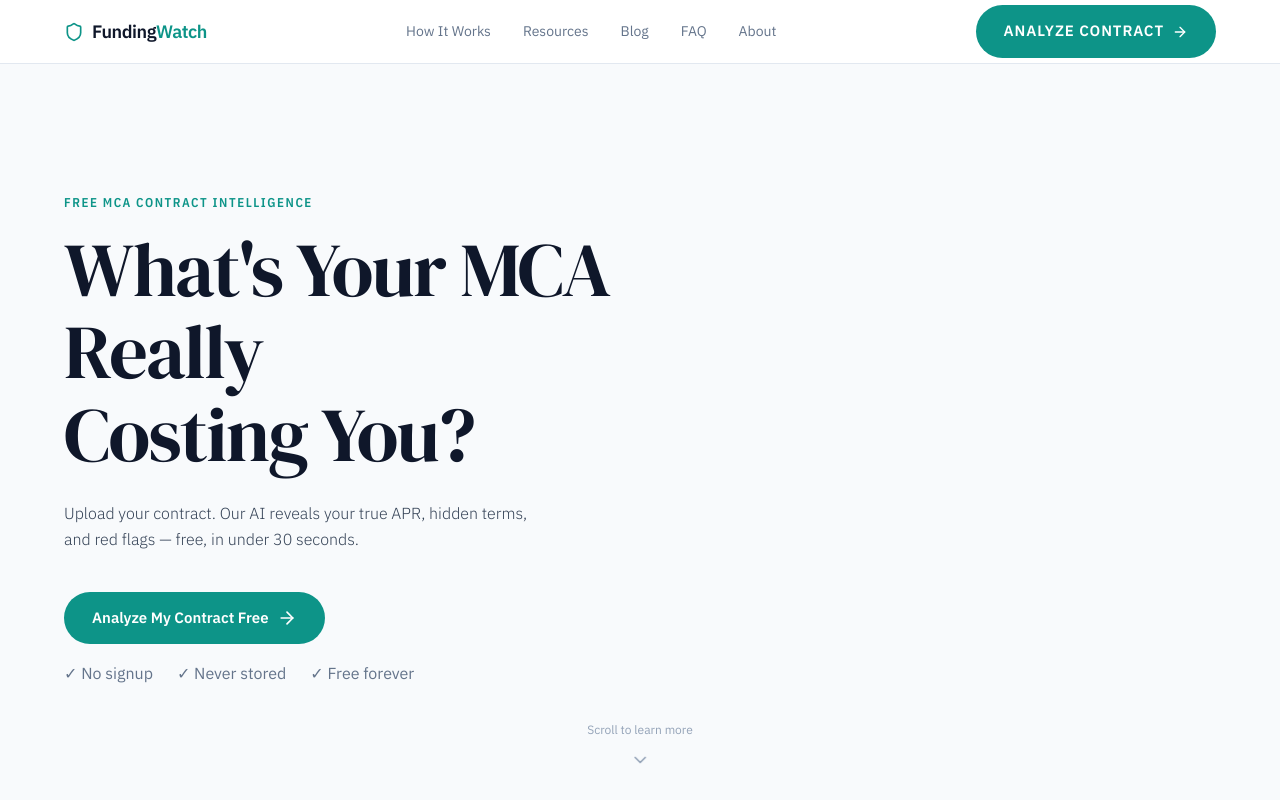
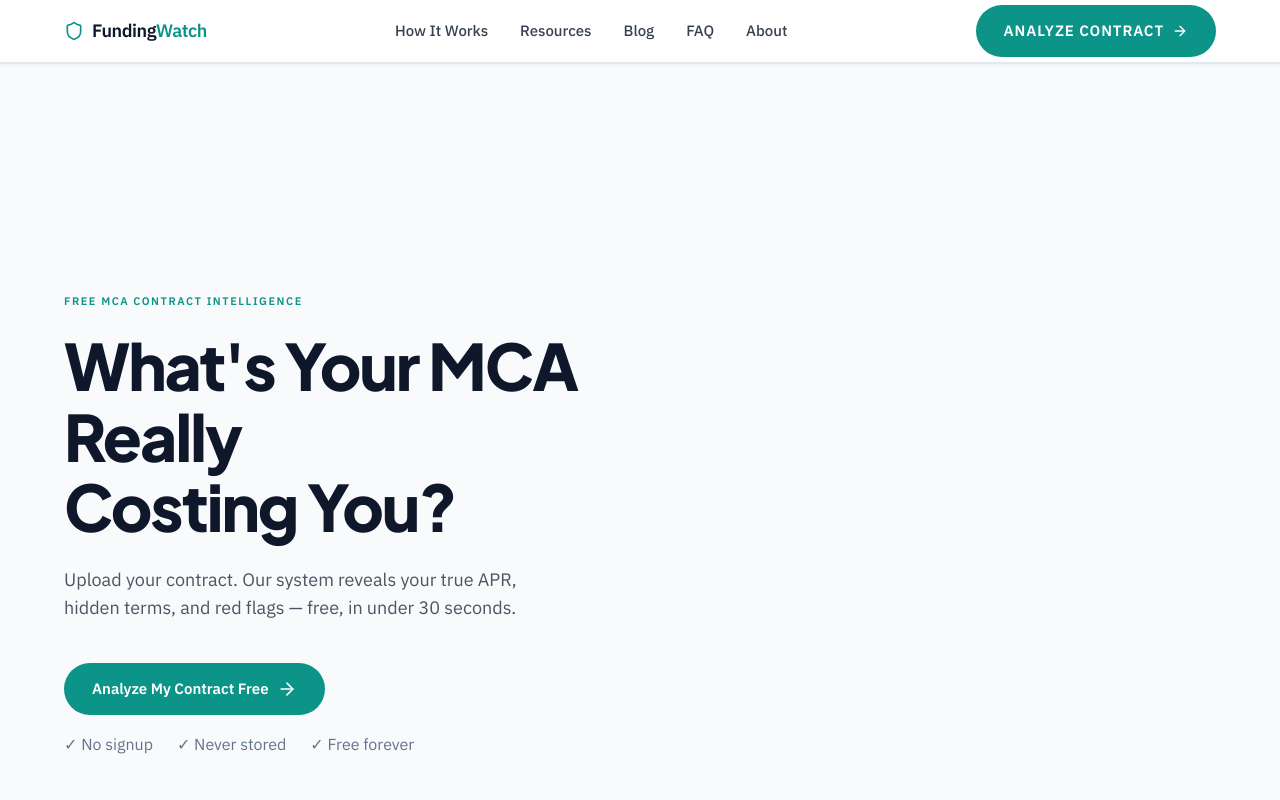
Before and after one commit to tchogorian/fundingwatch, a Next.js app: page / in a window 1280 px wide. Shown: the top 800 px of the page. Built offline with nearby package versions, Linux system fonts and the light colour scheme.

Commit message:
design update

```diff
--- a/src/app/layout.tsx
+++ b/src/app/layout.tsx
@@ -4,6 +4,7 @@ import {
   IBM_Plex_Sans,
   IBM_Plex_Mono,
   IBM_Plex_Sans_Condensed,
+  Plus_Jakarta_Sans,
 } from "next/font/google";
 import Navbar from "@/components/Navbar";
 import "./globals.css";
@@ -12,6 +13,13 @@ const dmSerif = DM_Serif_Display({
   weight: ["400"],
   subsets: ["latin"],
   variable: "--font-display",
+  display: "swap",
+});
+
+const plusJakarta = Plus_Jakarta_Sans({
+  weight: ["400", "500", "600", "700", "800"],
+  subsets: ["latin"],
+  variable: "--font-hero",
   display: "swap",
 });
 
@@ -39,7 +47,7 @@ const ibmPlexCondensed = IBM_Plex_Sans_Condensed({
 export const metadata: Metadata = {
   title: "FundingWatch — Free MCA Contract Intelligence",
   description:
-    "Upload your merchant cash advance contract. Our AI reveals your true APR, hidden terms, and red flags — free, in under 30 seconds.",
+    "Upload your merchant cash advance contract. Our system reveals your true APR, hidden terms, and red flags — free, in under 30 seconds.",
 };
 
 export default function RootLayout({
@@ -50,7 +58,7 @@ export default function RootLayout({
   return (
     <html
       lang="en"
-      className={`${dmSerif.variable} ${ibmPlexSans.variable} ${ibmPlexMono.variable} ${ibmPlexCondensed.variable}`}
+      className={`${dmSerif.variable} ${plusJakarta.variable} ${ibmPlexSans.variable} ${ibmPlexMono.variable} ${ibmPlexCondensed.variable}`}
     >
       <body className="font-sans antialiased">
         <a
--- a/src/components/AboutFundingWatch.tsx
+++ b/src/components/AboutFundingWatch.tsx
@@ -27,7 +27,7 @@ export default function AboutFundingWatch() {
                 Factor rates sound simple. A rate of 1.3 doesn&apos;t sound alarming. But when you convert that to an annual percentage rate, the number can be shocking — 80%, 150%, sometimes over 300%. And buried in the fine print are clauses that can freeze your bank account, seize your assets, and leave you with no legal recourse.
               </p>
               <p>
-                FundingWatch exists to fix this. We built an AI-powered tool that reads your contract the way a financial analyst would — and translates the complexity into plain English. No jargon, no sales pitch, no cost. Just the facts about what you signed and what it really means for your business.
+                FundingWatch exists to fix this. We built the FundingWatch scanner that reads your contract the way a financial analyst would — and translates the complexity into plain English. No jargon, no sales pitch, no cost. Just the facts about what you signed and what it really means for your business.
               </p>
             </div>
             <div className="mt-10 flex flex-wrap gap-10">
--- a/src/components/FAQ.tsx
+++ b/src/components/FAQ.tsx
@@ -13,7 +13,7 @@ const items = [
   {
     question: "Is my contract kept private?",
     answer:
-      "Your contract is analyzed in real-time by our AI and the contents are never stored on our servers. We don't share your document with anyone. The analysis is generated instantly and exists only in your browser session.",
+      "Your contract is analyzed in real-time by our system and the contents are never stored on our servers. We don't share your document with anyone. The analysis is generated instantly and exists only in your browser session.",
   },
   {
     question: "Who sees my analysis results?",
@@ -26,9 +26,9 @@ const items = [
       "No. FundingWatch provides factual analysis of your contract terms — things like your effective APR, payment structure, and whether specific clauses are present. We present data, not legal opinions. If your analysis reveals concerning terms and you'd like legal guidance, we can connect you with a licensed attorney who specializes in MCA defense.",
   },
   {
-    question: "How accurate is the AI analysis?",
+    question: "How accurate is the analysis?",
     answer:
-      "Our AI analyzes the actual text of your contract and calculates your effective APR using standard financial formulas. It identifies specific clauses, terms, and conditions based on what's written in your document. The analysis is only as complete as the document you provide — clearer documents produce more detailed results.",
+      "Our engine analyzes the actual text of your contract and calculates your effective APR using standard financial formulas. It identifies specific clauses, terms, and conditions based on what's written in your document. The analysis is only as complete as the document you provide — clearer documents produce more detailed results.",
   },
   {
     question: "What file types can I upload?",
--- a/src/components/Footer.tsx
+++ b/src/components/Footer.tsx
@@ -36,7 +36,7 @@ export default function Footer() {
               className="mt-4 max-w-[280px] text-[var(--text-sm)] leading-[1.6]"
               style={{ color: "var(--color-text-secondary)" }}
             >
-              Helping small business owners understand their MCA contracts. Free AI-powered analysis.
+              Helping small business owners understand their MCA contracts. Free contract intelligence.
             </p>
             <a
               href="mailto:hello@fundingwatch.org"
--- a/src/components/Hero.tsx
+++ b/src/components/Hero.tsx
@@ -21,10 +21,28 @@ export default function Hero() {
       <div className="relative mx-auto grid w-full max-w-[var(--max-width-content)] grid-cols-1 gap-12 px-4 lg:grid-cols-[60%_40%] lg:items-center lg:gap-16 lg:px-6">
         {/* Left column — content */}
         <div className="flex flex-col">
-          <p className="eyebrow">FREE MCA CONTRACT INTELLIGENCE</p>
+          <p
+            className="uppercase"
+            style={{
+              fontSize: "11px",
+              fontWeight: 700,
+              letterSpacing: "0.14em",
+              color: "#0D9488",
+              marginBottom: "20px",
+            }}
+          >
+            FREE MCA CONTRACT INTELLIGENCE
+          </p>
           <h1
-            className="mt-4 font-display text-[2.25rem] leading-[1.08] tracking-tight text-[var(--color-text-primary)] sm:text-[3rem] lg:text-[4.768rem]"
-            style={{ letterSpacing: "-0.02em" }}
+            className="mt-0"
+            style={{
+              fontFamily: "var(--font-hero), 'Inter', sans-serif",
+              fontWeight: 800,
+              fontSize: "clamp(2.4rem, 5.5vw, 4rem)",
+              lineHeight: 1.1,
+              color: "#0F172A",
+              letterSpacing: "-0.03em",
+            }}
           >
             What&apos;s Your MCA
             <br />
@@ -33,10 +51,10 @@ export default function Hero() {
             Costing You?
           </h1>
           <p
-            className="mt-6 max-w-[480px] text-[var(--text-lg)] font-light leading-relaxed"
-            style={{ color: "#334155" }}
+            className="mt-6 max-w-[460px] font-normal leading-relaxed"
+            style={{ fontSize: "18px", color: "#4B5563", lineHeight: 1.6 }}
           >
-            Upload your contract. Our AI reveals your true APR, hidden terms, and red flags —
+            Upload your contract. Our system reveals your true APR, hidden terms, and red flags —
             free, in under 30 seconds.
           </p>
           <div className="mt-10 flex flex-col gap-4">
@@ -86,71 +104,132 @@ function SampleReportCard({ onAnalyze }: { onAnalyze: () => void }) {
   return (
     <div
       ref={cardRef}
-      className="rounded-[var(--radius-xl)] border border-[var(--color-border-default)] shadow-[var(--shadow-md)]"
+      className="rounded-[var(--radius-xl)] overflow-hidden"
       style={{
         background: "#FFFFFF",
-        borderLeftWidth: "3px",
-        borderLeftColor: "#DC2626",
+        border: "1px solid #E2E8F0",
+        borderTop: "3px solid #DC2626",
+        boxShadow: "0 4px 24px rgba(0,0,0,0.08)",
         animation: "fadeInUp 600ms var(--ease-out) 200ms both",
       }}
     >
       <div className="p-6">
-        <p
-          className="text-[var(--text-sm)] font-semibold uppercase tracking-wider"
-          style={{ color: "var(--color-text-secondary)" }}
+        <p style={{ fontSize: "11px", textTransform: "uppercase", color: "#6B7280" }}>
+          SAMPLE ANALYSIS REPORT
+        </p>
+
+        <div className="mt-3 flex items-start justify-between gap-3">
+          <div>
+            <p className="font-semibold" style={{ fontSize: "15px", color: "#0F172A" }}>
+              Riverside Deli & Catering LLC
+            </p>
+            <p style={{ fontSize: "13px", color: "#6B7280" }}>New York, NY</p>
+          </div>
+          <div className="flex flex-col items-end">
+            <div className="flex items-baseline gap-0.5">
+              <div
+                className="flex h-[52px] w-[52px] shrink-0 items-center justify-center rounded-full font-mono text-[18px] font-bold"
+                style={{
+                  border: "3px solid #DC2626",
+                  background: "#FEF2F2",
+                  color: "#DC2626",
+                }}
               >
-          Sample Report Preview
-        </p>
-        <p className="mt-1 font-mono text-[var(--text-base)] font-medium text-[var(--color-text-primary)]">
-          Sample MCA Co. &nbsp;&nbsp;
-          <span className="text-[var(--color-accent-primary)]">████████ 78/100</span>
-        </p>
-        <hr className="my-4 border-[var(--color-border-default)]" />
-        <div className="space-y-3">
-          <div className="flex justify-between">
-            <span style={{ color: "var(--color-text-secondary)" }}>Effective APR</span>
-            <span className="font-mono font-medium text-[var(--color-accent-primary)]">187%</span>
+                78
               </div>
-          <div className="flex justify-between">
-            <span style={{ color: "var(--color-text-secondary)" }}>Factor Rate</span>
-            <span className="font-mono font-medium text-[var(--color-text-primary)]">1.45×</span>
+              <span style={{ fontSize: "12px", color: "#9CA3AF", marginLeft: "2px" }}>/100</span>
             </div>
-          <div className="flex justify-between">
-            <span style={{ color: "var(--color-text-secondary)" }}>Daily Payment</span>
-            <span className="font-mono font-medium text-[var(--color-text-primary)]">$892</span>
+            <span style={{ fontSize: "10px", color: "#DC2626", fontWeight: 700, marginTop: "4px" }}>
+              HIGH RISK
+            </span>
           </div>
         </div>
-        <div className="mt-4 flex flex-wrap gap-2">
-          <span className="badge badge-danger">Red Flag</span>
-          <span className="text-[var(--text-xs)]" style={{ color: "var(--color-text-secondary)" }}>
+
+        <hr className="my-5 border-[#E2E8F0]" />
+
+        <p style={{ fontSize: "12px", color: "#6B7280" }}>You&apos;re paying</p>
+        <p className="font-mono font-extrabold" style={{ fontSize: "32px", color: "#DC2626" }}>
+          187% APR
+        </p>
+        <p style={{ fontSize: "13px", color: "#6B7280" }}>on a $50,000 advance</p>
+        <p className="mt-2 italic" style={{ fontSize: "14px", color: "#374151" }}>
+          That&apos;s $22,500 in fees — for 6 months.
+        </p>
+
+        <hr className="my-5 border-[#E2E8F0]" />
+
+        <p className="font-semibold" style={{ fontSize: "13px", color: "#374151" }}>
+          3 Contract Problems Found:
+        </p>
+
+        <div className="mt-4 space-y-4">
+          <div>
+            <span
+              className="inline-block px-2 py-[3px] text-[10px] font-bold uppercase"
+              style={{
+                background: "#FEF2F2",
+                border: "1px solid #FECACA",
+                color: "#991B1B",
+                borderRadius: "4px",
+              }}
+            >
+              RED FLAG
+            </span>
+            <span className="ml-2 font-medium" style={{ fontSize: "13px", color: "#374151" }}>
               Confession of Judgment
             </span>
+            <p className="mt-1 pl-0" style={{ fontSize: "12px", color: "#6B7280" }}>
+              Lender can freeze your bank account without warning
+            </p>
           </div>
-        <div className="mt-2 flex flex-wrap gap-2">
-          <span className="badge badge-danger">Red Flag</span>
-          <span className="text-[var(--text-xs)]" style={{ color: "var(--color-text-secondary)" }}>
+          <div>
+            <span
+              className="inline-block px-2 py-[3px] text-[10px] font-bold uppercase"
+              style={{
+                background: "#FEF2F2",
+                border: "1px solid #FECACA",
+                color: "#991B1B",
+                borderRadius: "4px",
+              }}
+            >
+              RED FLAG
+            </span>
+            <span className="ml-2 font-medium" style={{ fontSize: "13px", color: "#374151" }}>
               No Reconciliation Clause
             </span>
+            <p className="mt-1 pl-0" style={{ fontSize: "12px", color: "#6B7280" }}>
+              Payments won&apos;t adjust if your revenue drops
+            </p>
           </div>
-        <div className="mt-2 flex flex-wrap gap-2">
-          <span className="badge badge-warning">Caution</span>
-          <span className="text-[var(--text-xs)]" style={{ color: "var(--color-text-secondary)" }}>
+          <div>
+            <span
+              className="inline-block px-2 py-[3px] text-[10px] font-bold uppercase"
+              style={{
+                background: "#FFFBEB",
+                border: "1px solid #FDE68A",
+                color: "#92400E",
+                borderRadius: "4px",
+              }}
+            >
+              CAUTION
+            </span>
+            <span className="ml-2 font-medium" style={{ fontSize: "13px", color: "#374151" }}>
               Personal Guarantee
             </span>
+            <p className="mt-1 pl-0" style={{ fontSize: "12px", color: "#6B7280" }}>
+              Your personal assets are at risk
+            </p>
           </div>
-        <hr className="my-4 border-[var(--color-border-default)]" />
-        <p className="text-[var(--text-sm)]" style={{ color: "var(--color-text-secondary)" }}>
-          Advance → Repayment
-        </p>
-        <p className="font-mono text-[var(--text-base)] font-medium text-[var(--color-text-primary)]">
-          $50,000 → $72,500
-        </p>
+        </div>
+
+        <hr className="my-5 border-[#E2E8F0]" />
+
         <button
           type="button"
           onClick={onAnalyze}
-          className="btn-primary mt-4 flex w-full items-center justify-center gap-2 py-3 text-[13px] uppercase tracking-[0.06em]"
+          className="btn-primary flex w-full items-center justify-center gap-2 py-3 text-[13px] uppercase tracking-[0.06em]"
         >
-          Analyze Your Contract
+          Analyze Your Contract Free
           <ArrowRight className="h-4 w-4" aria-hidden />
         </button>
       </div>
--- a/src/components/HowItWorks.tsx
+++ b/src/components/HowItWorks.tsx
@@ -12,7 +12,7 @@ const steps = [
   },
   {
     number: 2,
-    title: "AI Analyzes",
+    title: "Our Engine Analyzes",
     description:
       "Our system extracts every term, calculates your real APR, and checks for red flags.",
     Icon: Sparkles,
--- a/src/components/Navbar.tsx
+++ b/src/components/Navbar.tsx
@@ -36,55 +36,46 @@ export default function Navbar() {
     <>
       <header
         className="sticky top-0 z-[100] h-16 border-b bg-white"
-        style={{ borderBottomColor: "#E2E8F0" }}
+        style={{
+          borderBottomWidth: "2px",
+          borderBottomColor: "#E2E8F0",
+          boxShadow: "0 1px 4px rgba(0,0,0,0.06)",
+        }}
       >
         <div className="mx-auto flex h-full max-w-[var(--max-width-content)] items-center justify-between px-4 sm:px-6">
           <Link
             href="/"
             className="flex items-center gap-2 text-[18px] font-semibold tracking-tight"
-            style={{ color: "var(--color-text-primary)" }}
+            style={{ color: "#0F172A" }}
           >
             <Shield
               className="h-5 w-5 shrink-0"
-              style={{ color: "var(--color-accent-primary)" }}
+              style={{ color: "#0D9488" }}
               aria-hidden
             />
             <span>
-              Funding<span style={{ color: "var(--color-accent-primary)" }}>Watch</span>
+              Funding<span style={{ color: "#0D9488" }}>Watch</span>
             </span>
           </Link>
 
           <nav className="hidden items-center gap-8 md:flex" aria-label="Main">
             {navLinks.map(({ label, href }) => {
               const isHash = href.startsWith("#");
+              const linkClass = "text-[15px] font-medium transition-colors duration-200 hover:text-[#0D9488]";
+              const linkStyle = { color: "#374151" };
               return isHash ? (
                 <button
                   key={href}
                   type="button"
                   onClick={() => scrollTo(href)}
-                  className="text-[14px] font-normal transition-colors duration-200 hover:text-[var(--color-text-primary)]"
-                  style={{
-                    color: "var(--color-text-secondary)",
-                    textUnderlineOffset: "4px",
-                  }}
+                  className={linkClass}
+                  style={linkStyle}
                 >
-                  <span className="border-b border-transparent hover:border-[var(--color-accent-primary)]">
-                    {label}
-                  </span>
+                  {label}
                 </button>
               ) : (
-                <Link
-                  key={href}
-                  href={href}
-                  className="text-[14px] font-normal transition-colors duration-200 hover:text-[var(--color-text-primary)]"
-                  style={{
-                    color: "var(--color-text-secondary)",
-                    textUnderlineOffset: "4px",
-                  }}
-                >
-                  <span className="border-b border-transparent hover:border-[var(--color-accent-primary)]">
-                    {label}
-                  </span>
+                <Link key={href} href={href} className={linkClass} style={linkStyle}>
+                  {label}
                 </Link>
               );
             })}
--- a/src/components/UploadSection.tsx
+++ b/src/components/UploadSection.tsx
@@ -96,7 +96,7 @@ export default function UploadSection({
           className="mx-auto mt-4 max-w-[600px] text-center text-[var(--text-base)]"
           style={{ color: "var(--color-text-secondary)" }}
         >
-          Upload your MCA contract and get an instant AI-powered analysis. PDF, images, even phone photos.
+          Upload your MCA contract and get instant contract intelligence. PDF, images, even phone photos.
         </p>
 
         <div
--- a/src/components/WhatYourReportIncludes.tsx
+++ b/src/components/WhatYourReportIncludes.tsx
@@ -14,7 +14,7 @@ const features = [
     icon: AlertTriangle,
     title: "Red Flag Detection",
     description:
-      "Our AI identifies concerning clauses — confessions of judgment, personal guarantees, UCC liens, prepayment penalties, and missing reconciliation.",
+      "Our system identifies concerning clauses — confessions of judgment, personal guarantees, UCC liens, prepayment penalties, and missing reconciliation.",
   },
   {
     icon: BarChart3,
@@ -40,7 +40,7 @@ export default function WhatYourReportIncludes() {
             Everything You Need to Understand Your Contract
           </h2>
           <p className="mx-auto mt-4 max-w-[640px] text-center text-[var(--text-base)]" style={{ color: "var(--color-text-secondary)" }}>
-            Our AI reads your contract the way a financial analyst would — then gives you the facts in plain English.
+            Our system reads your contract the way a financial analyst would — then gives you the facts in plain English.
           </p>
         </FadeIn>
 
```
Lines whose indentation alone changed are shown as unchanged.
